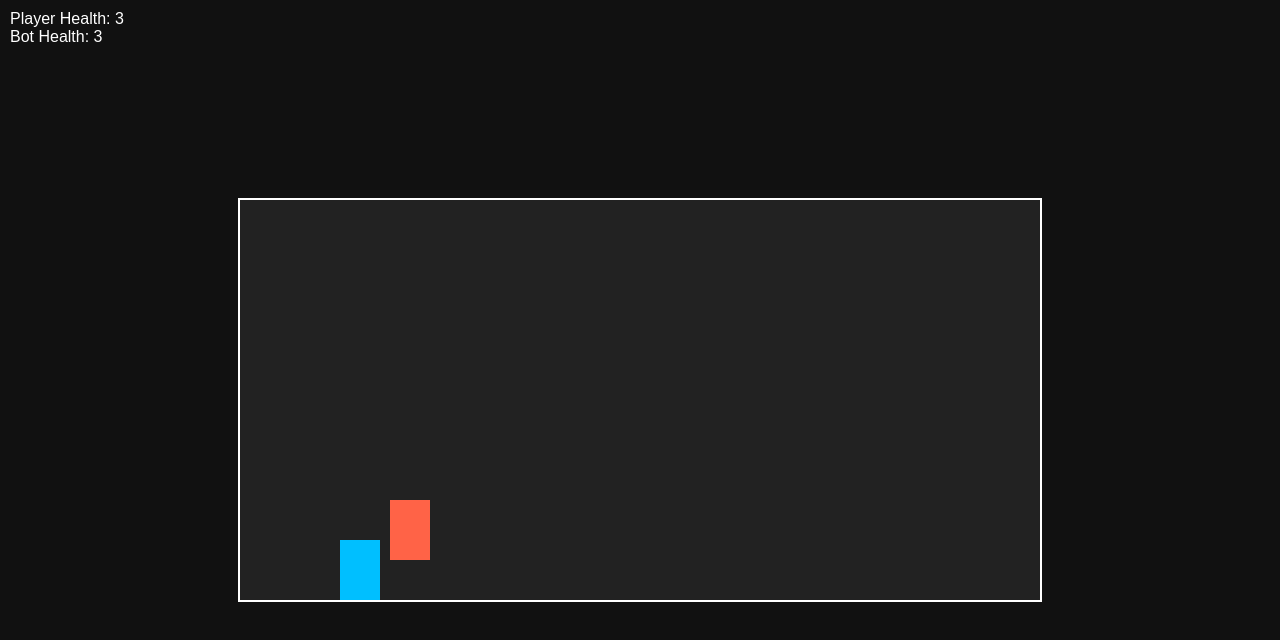
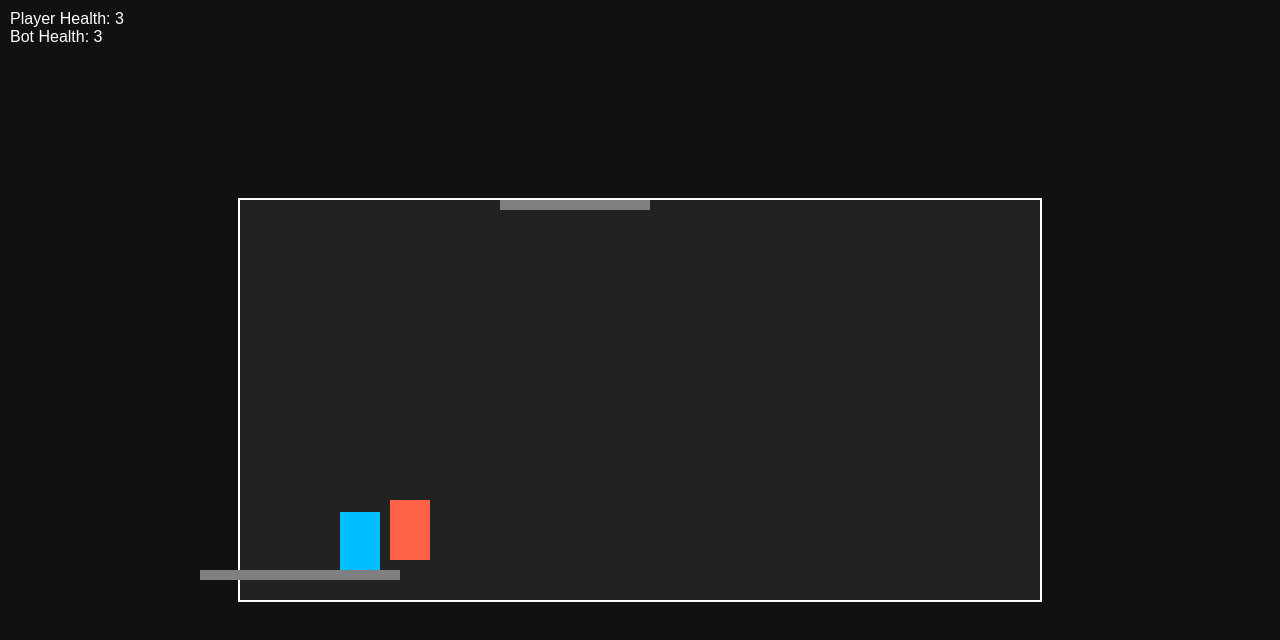
Before and after one commit to Dreng0t/nidhogg-clone-dom, a plain HTML site: page index.html in a window 1280 px wide. Drawn offline with Linux system fonts and the light colour scheme.

Commit message:
added in some platforms and implemented functionality for the player land and stand on these platforms

```diff
--- a/index.html
+++ b/index.html
@@ -19,6 +19,12 @@
     <div id="bot" class="entity"></div>
   </div>
 
+  <div id="platforms">
+    <div class="platform" style="left: 200px; top: 570px; width: 200px;"></div>
+    <div class="platform" style="left: 500px; top: 200px; width: 150px;"></div>
+  </div>
+
+
   <div id="message"></div>
 
 
--- a/js/player.js
+++ b/js/player.js
@@ -5,12 +5,12 @@ class Player {
         this.width = 40;
         this.height = 60;
 
-        this.vx = 0; // Horizontal velocity
-        this.vy = 0; // Vertical velocity
+        this.vx = 0;
+        this.vy = 0;
 
         this.speed = 3;
-        this.jumpStrength = -10;
-        this.gravity = 0.5;
+        this.jumpStrength = -12;
+        this.gravity = 0.6;
         this.onGround = false;
 
         this.attacking = false;
@@ -18,13 +18,17 @@ class Player {
         this.facingRight = true;
         this.health = 3;
 
-        this.isKnockedBack = false; // Controls knockback state
+        this.isKnockedBack = false;
 
         this.element = document.getElementById('player');
     }
 
     update() {
-        // Handle Movement Input only if not knocked back
+        const game = document.getElementById('game');
+        const gameTop = game.offsetTop;
+        const gameLeft = game.offsetLeft;
+
+        // Handle Movement Input
         if (!this.isKnockedBack) {
             if (keys['a']) {
                 this.vx = -this.speed;
@@ -82,30 +86,54 @@ class Player {
         this.x += this.vx;
         this.y += this.vy;
 
-        // Apply Friction to Knockback (slow down vx over time)
+        // Apply Friction to Knockback
         this.vx *= 0.9;
-
-        // Turn off knockback once vx is small enough
         if (this.isKnockedBack && Math.abs(this.vx) < 0.5) {
             this.isKnockedBack = false;
         }
 
-        // Ground Collision
-        if (this.y + this.height >= 400) {
+        // Reset onGround before collision checks
+        this.onGround = false;
+
+        // Check Platform Collisions
+        const platforms = Array.from(document.querySelectorAll('.platform'));
+
+        platforms.forEach(platform => {
+            const platformTop = platform.offsetTop;
+            const platformLeft = platform.offsetLeft;
+            const platformRight = platformLeft + platform.offsetWidth;
+
+            const standingOnPlatform =
+                this.y + this.height >= platformTop - gameTop &&
+                this.y + this.height <= platformTop - gameTop + Math.max(this.vy, 0) + 5 &&
+                this.x + this.width >= platformLeft - gameLeft &&
+                this.x <= platformRight - gameLeft &&
+                this.vy >= 0;
+
+            if (standingOnPlatform) {
+                this.y = platformTop - gameTop - this.height;
+                this.vy = 0;
+                this.onGround = true;
+            }
+        });
+
+        // Check Ground Collision Last
+        if (this.y + this.height >= 400 && !this.onGround) {
             this.y = 400 - this.height;
             this.vy = 0;
             this.onGround = true;
         }
 
-        // Update Player Element Position in the DOM
+        // Update Position in the DOM
         this.element.style.left = this.x + 'px';
         this.element.style.top = this.y + 'px';
     }
 
+    // Respawn Player Method
     respawn(startX, startY) {
         this.x = startX;
         this.y = startY;
-        this.health = 3; // Reset health
+        this.health = 3;
         this.vx = 0;
         this.vy = 0;
         this.isKnockedBack = false;
--- a/style/main.css
+++ b/style/main.css
@@ -48,3 +48,9 @@ body {
     font-family: sans-serif;
     display: none;
 }
+
+.platform {
+  position: absolute;
+  height: 10px;
+  background-color: grey;
+}
```
